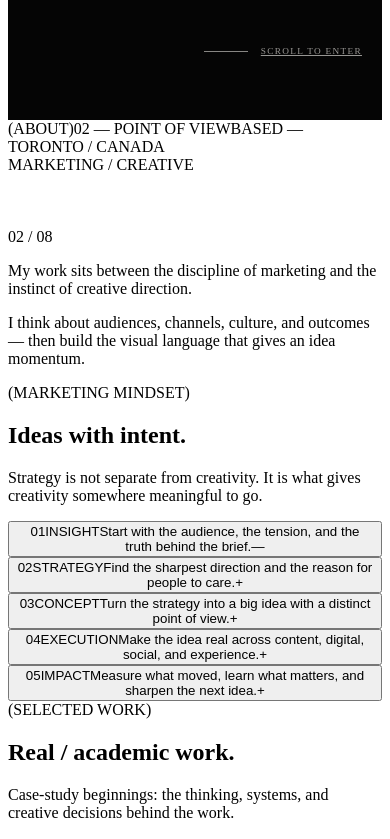
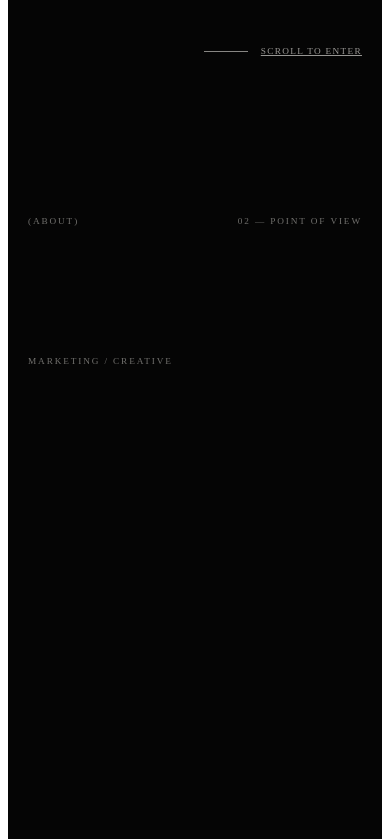
Before and after one commit to choudharygaurav924-sudo/Gaurav-Portfolio, a Next.js app: page / in a window 390 px wide. Shown: the part 2420-3259 px from the top of the page. Built offline with nearby package versions, Linux system fonts and the light colour scheme.

Commit message:
Add editorial section styles to globals.css

```diff
--- a/app/globals.css
+++ b/app/globals.css
@@ -167,3 +167,171 @@
   .title-sequence__location { bottom: 1.25rem; letter-spacing: 0.12em; }
   .title-sequence__scroll { right: 1.25rem; bottom: 4rem; letter-spacing: 0.14em; }
 }
+/* =========================================================
+   PART 2 — EDITORIAL ABOUT
+   ========================================================= */
+
+.about-editorial {
+  position: relative;
+  min-height: 100svh;
+  padding: clamp(6rem, 12vw, 11rem)
+    clamp(1.25rem, 4vw, 4.5rem)
+    clamp(5rem, 10vw, 9rem);
+
+  background: #050505;
+  color: #f3f1ec;
+
+  display: flex;
+  flex-direction: column;
+  justify-content: space-between;
+
+  overflow: hidden;
+}
+
+.about-editorial__top {
+  display: grid;
+  grid-template-columns: 1fr 1fr 1fr;
+  gap: 1rem;
+
+  color: rgba(243, 241, 236, 0.45);
+
+  font-size: 0.58rem;
+  line-height: 1.2;
+  letter-spacing: 0.2em;
+  text-transform: uppercase;
+}
+
+.about-editorial__top span:nth-child(2) {
+  text-align: center;
+}
+
+.about-editorial__top span:nth-child(3) {
+  text-align: right;
+}
+
+.about-editorial__content {
+  width: min(100%, 92rem);
+  margin: auto 0;
+
+  display: grid;
+  grid-template-columns: minmax(8rem, 18%) 1fr;
+  gap: clamp(2rem, 5vw, 6rem);
+
+  align-items: start;
+}
+
+.about-editorial__label {
+  padding-top: 0.8rem;
+
+  color: rgba(243, 241, 236, 0.45);
+
+  font-size: 0.58rem;
+  letter-spacing: 0.2em;
+  line-height: 1.3;
+}
+
+.about-editorial__statement {
+  max-width: 72rem;
+}
+
+.about-editorial__line-mask {
+  overflow: hidden;
+}
+
+.about-editorial__line-mask + .about-editorial__line-mask {
+  margin-top: 0.15em;
+}
+
+.about-editorial__line-mask span {
+  display: block;
+}
+
+.about-editorial__statement {
+  font-size: clamp(3.2rem, 7.2vw, 8.5rem);
+  line-height: 0.92;
+  letter-spacing: -0.055em;
+  font-weight: 400;
+}
+
+.about-editorial__muted {
+  color: rgba(243, 241, 236, 0.38);
+}
+
+.about-editorial__bottom {
+  display: grid;
+  grid-template-columns: 1fr 1fr;
+  gap: 2rem;
+
+  padding-top: 3rem;
+
+  border-top: 1px solid rgba(243, 241, 236, 0.14);
+}
+
+.about-editorial__index {
+  color: rgba(243, 241, 236, 0.42);
+
+  font-size: 0.58rem;
+  letter-spacing: 0.2em;
+}
+
+.about-editorial__copy {
+  max-width: 32rem;
+
+  color: rgba(243, 241, 236, 0.62);
+
+  font-size: clamp(0.9rem, 1.15vw, 1.05rem);
+  line-height: 1.65;
+}
+
+.about-editorial__copy p + p {
+  margin-top: 1.25rem;
+}
+
+/* =========================================================
+   RESPONSIVE
+   ========================================================= */
+
+@media (max-width: 800px) {
+  .about-editorial {
+    min-height: auto;
+    padding-top: 6rem;
+    padding-bottom: 5rem;
+  }
+
+  .about-editorial__top {
+    grid-template-columns: 1fr 1fr;
+  }
+
+  .about-editorial__top span:nth-child(2) {
+    text-align: right;
+  }
+
+  .about-editorial__top span:nth-child(3) {
+    display: none;
+  }
+
+  .about-editorial__content {
+    grid-template-columns: 1fr;
+    gap: 2rem;
+    margin: 8rem 0;
+  }
+
+  .about-editorial__label {
+    padding-top: 0;
+  }
+
+  .about-editorial__statement {
+    font-size: clamp(3rem, 12vw, 5.5rem);
+  }
+
+  .about-editorial__bottom {
+    grid-template-columns: 1fr;
+    gap: 2rem;
+  }
+}
+
+@media (prefers-reduced-motion: reduce) {
+  .about-editorial__line-mask span {
+    transform: none !important;
+  }
+}
```
